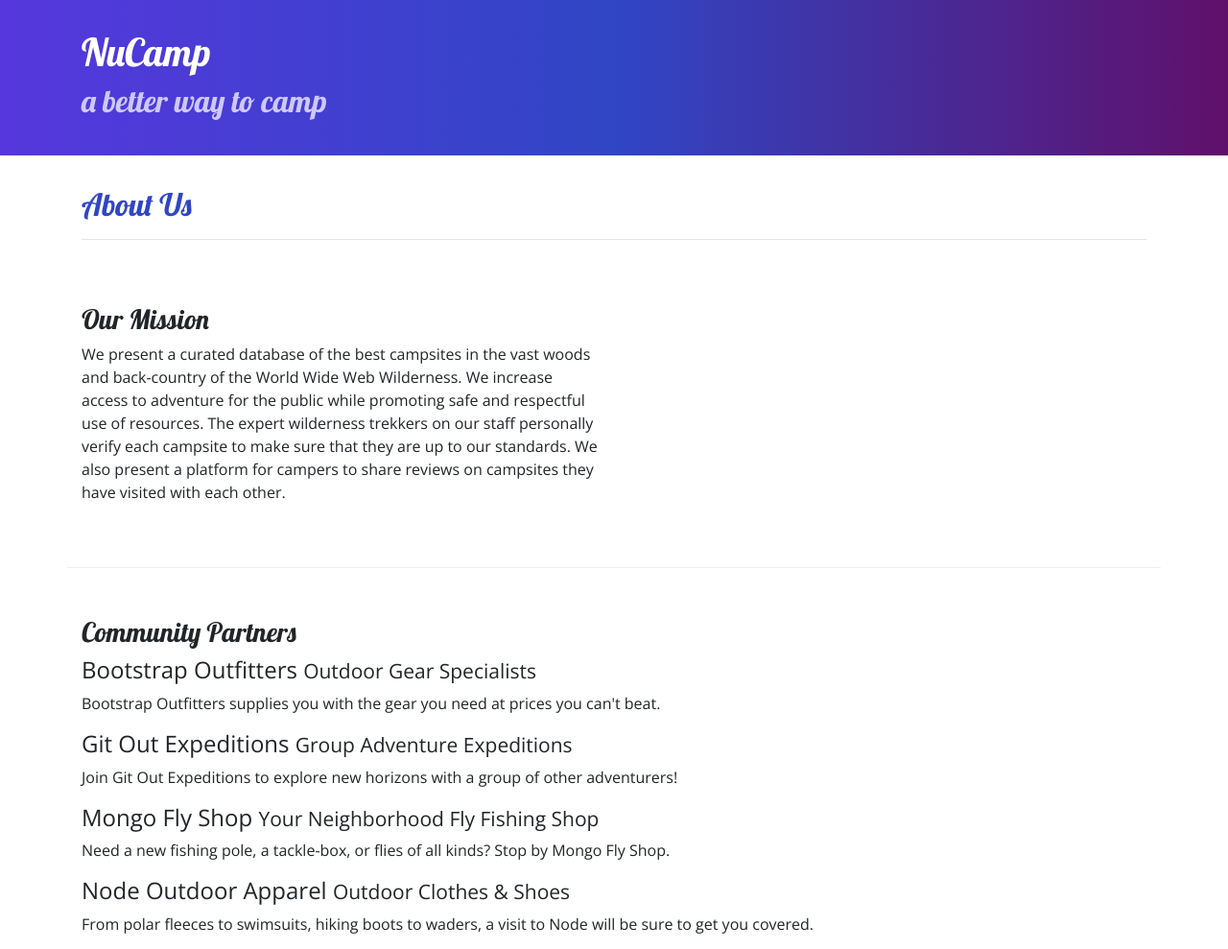
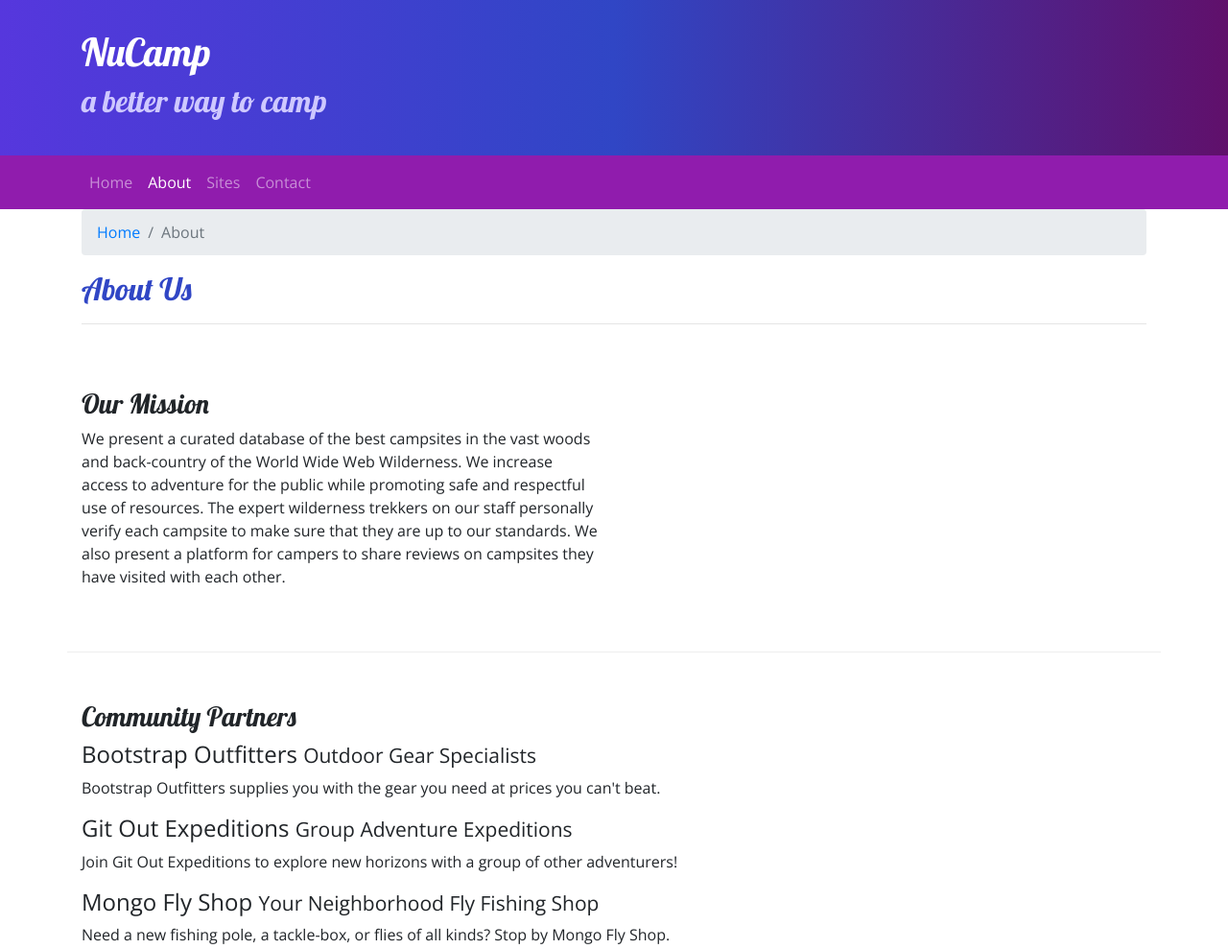
Before and after one commit to MYTHICxatnys/laughing-tribble, a website: page aboutus.html in a window 1280 px wide. Shown: the top 989 px of the page at 96% size. Drawn offline with nearby package versions, Linux system fonts and the light colour scheme.

Commit message:
Navbar and Breadcrumbs

```diff
--- a/aboutus.html
+++ b/aboutus.html
@@ -25,9 +25,41 @@
         </div>
     </header>
 
+    <nav class="navbar navbar-expand-sm navbar-dark sticky-top">
+        <div class="container">
+            <button class="navbar-toggler ml-auto" type="button" data-toggle="collapse" data-target="#nucampNavbar"><span class="navbar-toggler-icon"></span>
+            </button>
+
+            <div class="collapse navbar-collapse" id="nucampNavbar">
+                <ul class="navbar-nav">
+                    <li class="nav-item">
+                        <a class="nav-link"  href="index.html">Home</a>
+                    </li>
+                    <li class="nav-item active">
+                        <a class="nav-link" href="#">About</a>
+                    </li>
+                    <li class="nav-item">
+                        <a class=" nav-link" href="#">Sites</a>
+                    </li>
+                    <li class=" nav-item">
+                        <a class=" nav-link" href="#">Contact</a>
+                    </li>
+                </ul>
+            </div>
+        </div>
+    </nav>
+
     <div class="container">
         <div class="row">
             <div class="col-12">
+                <ol class="breadcrumb">
+                    <li class="breadcrumb-item">
+                        <a href="index.html">Home</a>
+                    </li>
+                    <li class="breadcrumb-item active">
+                        About
+                    </li>
+                </ol>
                <h2>About Us</h2>
                <hr />
             </div>
--- a/css/styles.css
+++ b/css/styles.css
@@ -23,6 +23,7 @@ footer {
     padding: 30px;
     background-image: linear-gradient(to right, #5637DD, #3046C5, #60106B);
     color: white;
+    margin: 0;
 }
 
 .row-content {
@@ -30,3 +31,6 @@ footer {
     border-bottom: 1px ridge;
     min-height: 200px;
 }
+.navbar {
+    background-color: #901CAD;
+}
```
Also changed, not shown: index.html (+24 -0 lines).
